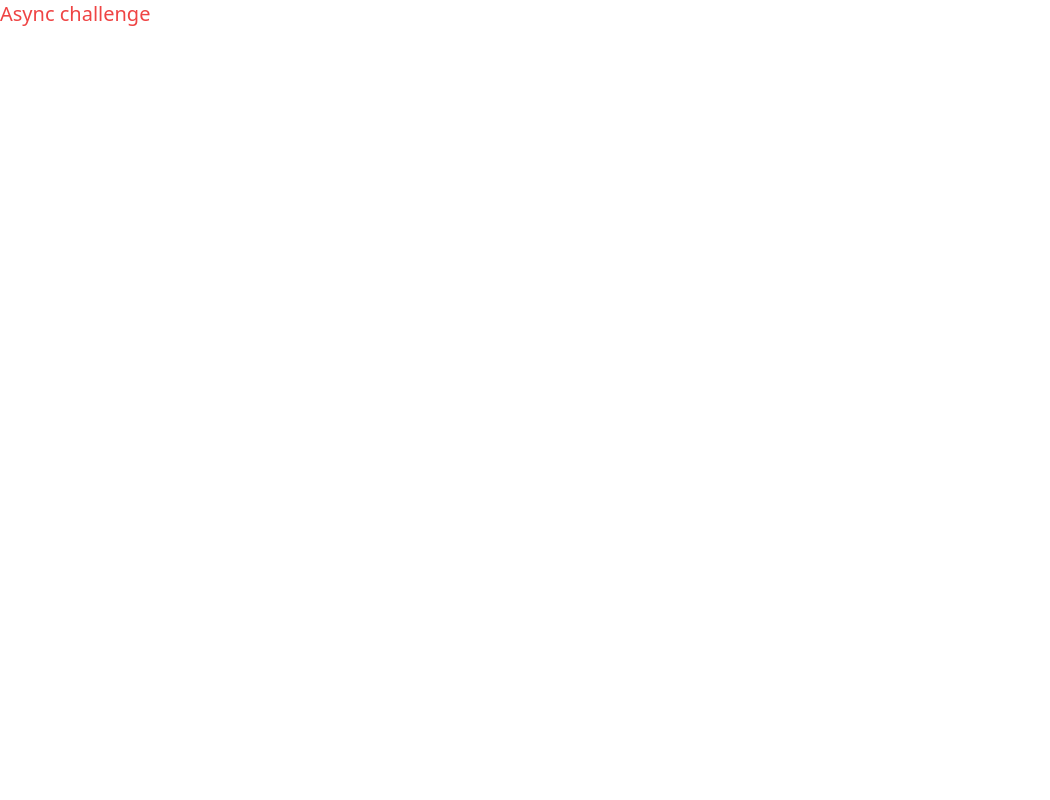
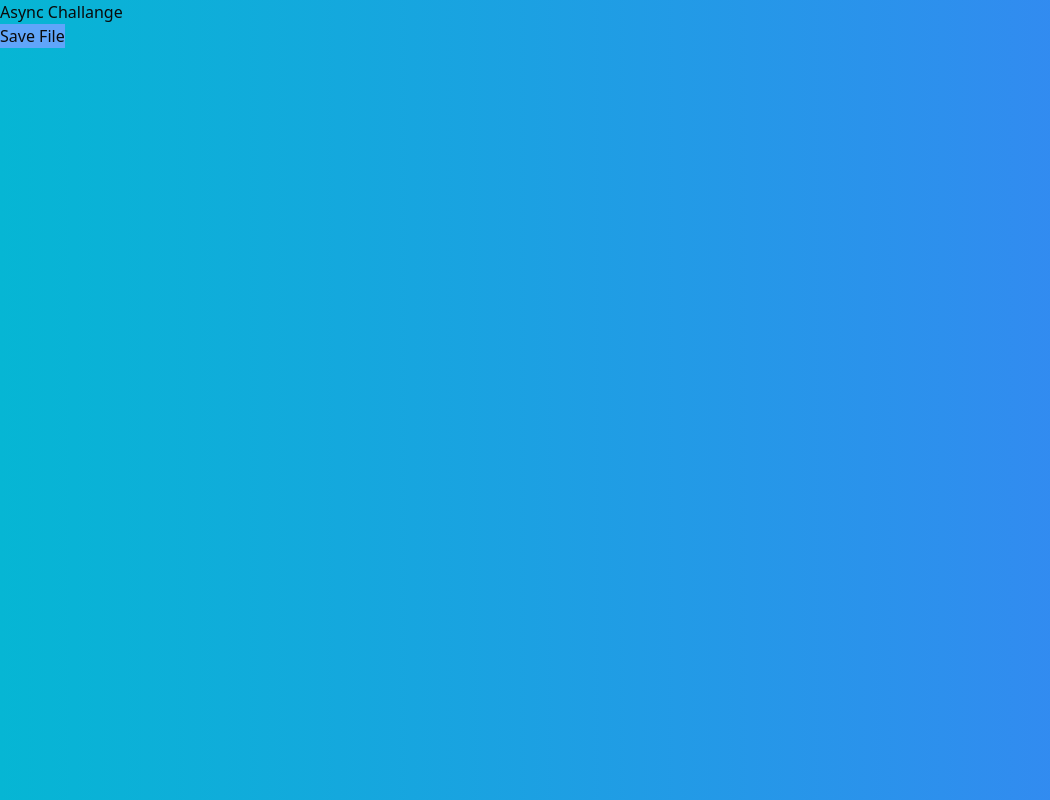
Before and after one commit to sezardino/async-challange, a React (Vite) app: page / in a window 1280 px wide. Shown: the whole page, without its empty margins (0-1050 px from the left). Built offline with nearby package versions, Linux system fonts and the light colour scheme.

Commit message:
feat: initial statement

```diff
--- a/package.json
+++ b/package.json
@@ -10,6 +10,7 @@
     "preview": "vite preview"
   },
   "dependencies": {
+    "@faker-js/faker": "^9.4.0",
     "class-variance-authority": "^0.7.1",
     "clsx": "^2.1.1",
     "lucide-react": "^0.473.0",
--- a/src/App.tsx
+++ b/src/App.tsx
@@ -1,8 +1,27 @@
+import { faker } from "@faker-js/faker";
+
+const saveFile = () =>
+  new Promise((res, rej) => {
+    const timeToResolve = faker.number.int({ min: 1000, max: 3000 });
+    const isSuccess = Math.random() > 0.5;
+    const message = isSuccess
+      ? `Success: ${faker.system.commonFileName()} saved`
+      : `Error: ${faker.system.commonFileName()} not saved`;
+
+    setTimeout(() => {
+      if (isSuccess) res(message);
+      else rej(message);
+    }, timeToResolve);
+  });
+
 function App() {
   return (
-    <>
-      <h1 className="text-xl text-red-500">Async challenge</h1>
-    </>
+    <div className="bg-gradient-to-r from-cyan-500 to-blue-500 h-screen w-screen">
+      <h1>Async Challange</h1>
+      <button className="bg-blue-400" onClick={() => saveFile()}>
+        Save File
+      </button>
+    </div>
   );
 }
 
```
Also changed, not shown: 1 other file (tests, documents, lock files or other folders).
